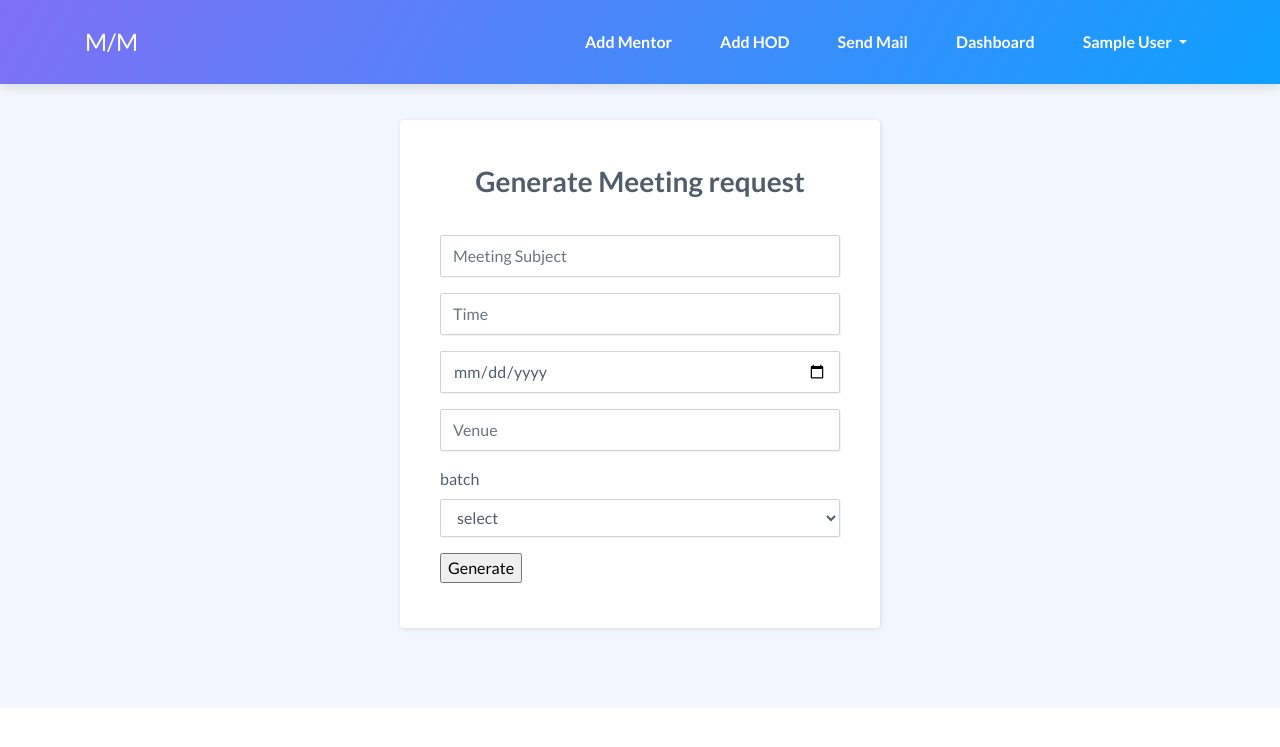
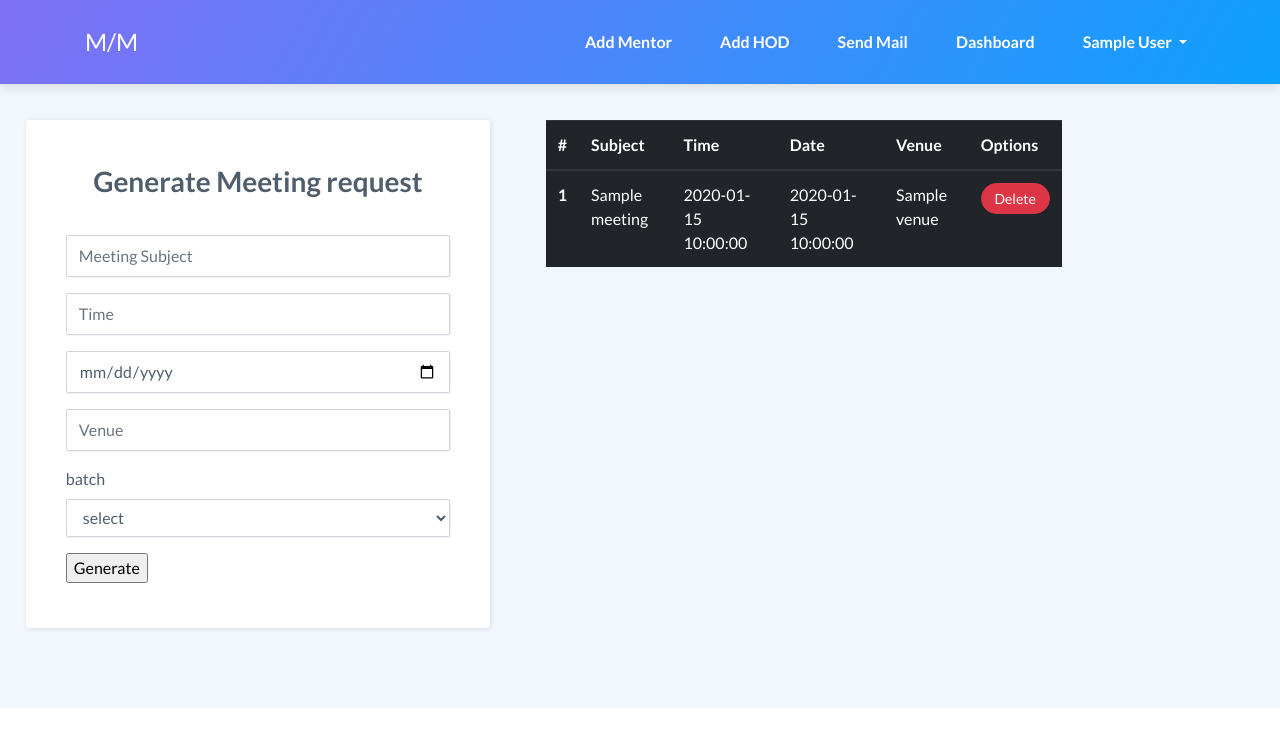
Before and after one commit to meetyourvallabh/mentor_mentee, a Flask app: page /meeting_request in a window 1280 px wide. Shown: the top 747 px of the page. Run offline with Flask 2, Linux system fonts and the light colour scheme; the visitor is signed in with stand-in values (Sample User, id 1); a database or web service that is not in the repository returns one stand-in record (values such as "Sample title"); some libraries are stand-ins or nearby versions.

Commit message:
meeting related changes

```diff
--- a/app.py
+++ b/app.py
@@ -626,8 +626,8 @@ def send_mail():
             for mentee in all_mentees:
                 all_receipents.append(mentee['email'])
 
-        msg = Message('MM: '+session['fname']+' '+request.form['subject'], sender=session['email'], recipients=all_receipents)
-        msg_string = request.form['subject']
+        msg = Message('MM: '+session['fname']+' - '+request.form['subject'], sender=session['email'], recipients=all_receipents)
+        msg_string = request.form['message']
         msg.body = msg_string
         msg.html = msg.body
         mail.send(msg)
@@ -656,20 +656,48 @@ def dashboard():
         return render_template("dashboard.html",all_mentees = all_mentees,all_mentors = all_mentors)
 
 @app.route('/meeting_request',methods = ['POST','GET'])
+@is_logged_in
+@is_mentor
 def meeting_request():
     users = mongo.db.users
     meetings = mongo.db.meetings
-    mentor = users.find_one({'email':session['email']})
+    all_meetings = meetings.find()
+    mentor = users.find_one({'email':session['email'],'type':'mentor'})
     if request.method == 'POST':
         #users.update_one({'email':session['email']},{'$push':{'meeting_request':{'subject':request.form['subject'],
         #'time':request.form['time'],'venue':request.form['venue'],'date':request.form['date'],'batch':request.form['batch'],
         #'done':'no'}}})
         meeting_id = request.form['subject']+str(randint(1111,9999))
-        meetings.insert_one({'mentor_email':session['email'],'meeting_id':meeting_id,'subject':request.form['subject'],'time':request.form['time'],'venue':request.form['venue'],'date':request.form['date'],'batch':request.form['batch'],
-        'done':'no'})
+        #meetings.insert_one({'mentor_email':session['email'],'meeting_id':meeting_id,'subject':request.form['subject'],'time':request.form['time'],'venue':request.form['venue'],'date':request.form['date'],'batch':request.form['batch'],'done':'no'})
+
+        #mentor1 = users.find_one({'email':session['email'],'type':'mentor'})
+        #for bat in mentor1['batch']:
+        #    print(bat)
+        mentees = users.find({'branch':mentor['branch'],'year':mentor['batch'][0]['year'],'batch':mentor['batch'][0]['batch_name'],'division':mentor['batch'][0]['division']})
+
+        all_receipents = []
+
+        for mentee in mentees:
+            all_receipents.append(mentee['email'])
+
+
+
+        msg = Message('MM: '+session['fname']+' - Meeting regarding '+request.form['subject'], sender=session['email'], recipients=all_receipents)
+        msg_string = '<h3>Subject :</h3>'+request.form['subject'] + '<br><h3>Time :</h3>' + request.form['time'] + '<br><h3>Date :</h3>' + request.form['date'] + '<br><h3>Venue :</h3>' + request.form['venue']
+        msg.body = msg_string
+        msg.html = msg.body
+        mail.send(msg)
 
         flash('Meeting request generated successfully','success')
-    return render_template("meeting_request.html",mentor = mentor)
+    return render_template("meeting_request.html",mentor = mentor, all_meetings = all_meetings)
+
+
+@app.route('/delete_meeting/<id>', methods=['GET', 'POST'])
+def delete_meeting(id):
+    meetings = mongo.db.meetings
+    meetings.delete_one({'meeting_id':id})
+    flash('Meeting request deleted successfully','success')
+    return redirect(url_for('meeting_request'))
 
 
 @app.route('/delete/mentee/<email>')
--- a/templates/meeting_request.html
+++ b/templates/meeting_request.html
@@ -4,6 +4,8 @@
 
 <div class="contact-clean" style="margin-top:40px;">
     {% include 'includes/_messages.html' %}
+    <div class="row">
+        <div class="col-md-5">
     <form action="{{url_for('meeting_request')}}" method="POST">
         <h2 class="text-center">Generate Meeting request</h2>
         <div class="form-group">
@@ -41,5 +43,36 @@
             <input type="submit" value="Generate">
         </div>
     </form>
+    </div>
+    <div class="col-md-5">
+        <table class="table table-hover table-dark">
+            <thead>
+                <tr>
+                    <th scope="col">#</th>
+                    <th scope="col">Subject</th>
+                    <th scope="col">Time</th>
+                    <th scope="col">Date</th>
+                    <th scope="col">Venue</th>
+                    <th scope="col">Options</th>
+                </tr>
+            </thead>
+            <tbody>
+                {% for meeting in all_meetings %}
+                <tr>
+                    <th scope="row">{{loop.index}}</th>
+                    <td>{{meeting.subject}}</td>
+                    <td>{{meeting.time}}</td>
+                    <td>{{meeting.date}}</td>
+                    <td>
+                        {{meeting.venue}}
+                    </td>
+                    <td><a class="btn btn-sm btn-danger" href="{{url_for('delete_meeting',id=meeting.meeting_id)}}">Delete</a></td>
+
+                </tr>
+                {% endfor %}
+            </tbody>
+        </table>
+    </div>
+    </div>
 </div>
 {% endblock %}
--- a/templates/meetings.html
+++ b/templates/meetings.html
@@ -2,6 +2,7 @@
 {% block body %}
 
 <div class="container" style="margin-top:100px;">
+    <h1>Upcomming meetings</h1>
     {% for meeting in meetings %}
     <a style="color:black" href="{{url_for('meeting',id=meeting.meeting_id)}}">
         <div class="card">
--- a/templates/send_mail.html
+++ b/templates/send_mail.html
@@ -6,7 +6,7 @@
         <form action="{{url_for('send_mail')}}" method="post">
                 <h2 class="text-center">Send Mail</h2>
                 <div class="form-group">
-                    <label for="subject">Send to</label>
+                    <label for="subject">Subject</label>
                     <input class="form-control" type="text" name="subject" id="subject" placeholder="Subject">
                 </div>
                 <div class="form-group">
```
Also changed, not shown: templates/dashboard.html (+9 -5 lines), templates/index.html (+11 -1 lines), static/img/Gaurav V Gulve BE IT A/mcoe_logo.png (added).
